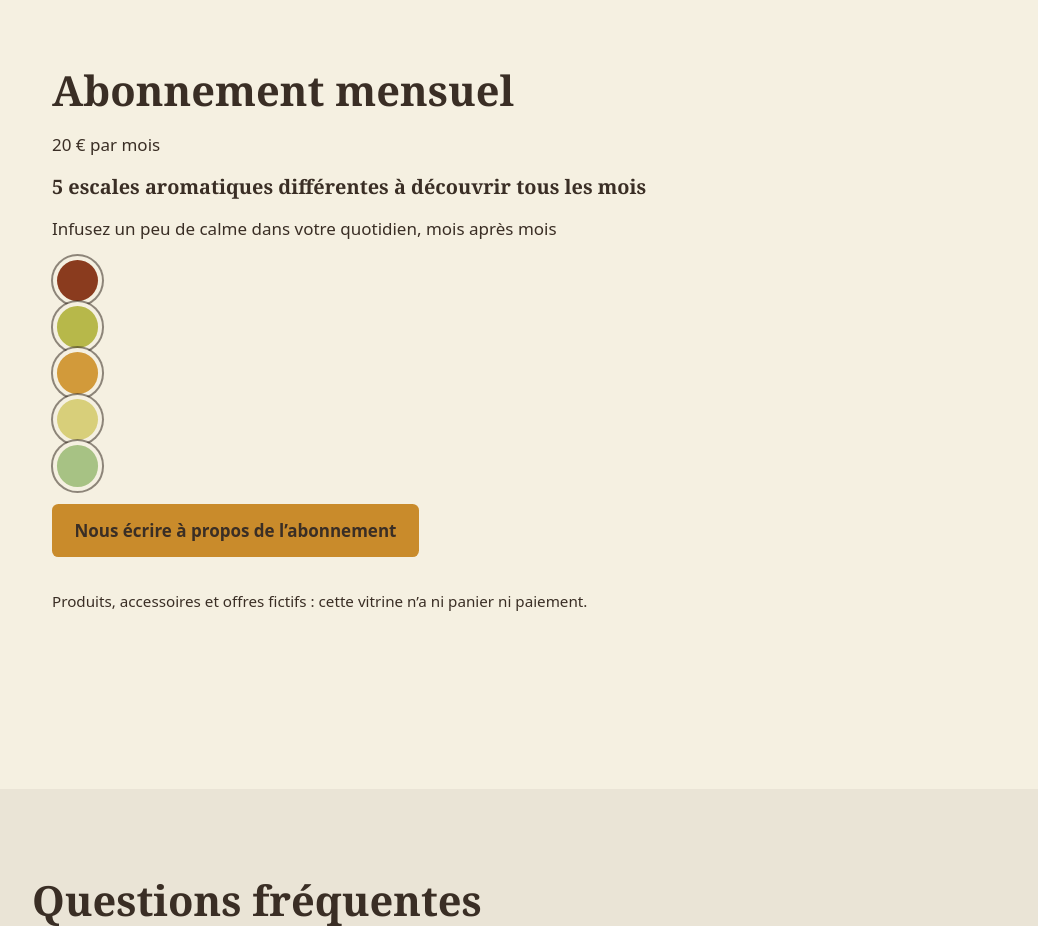
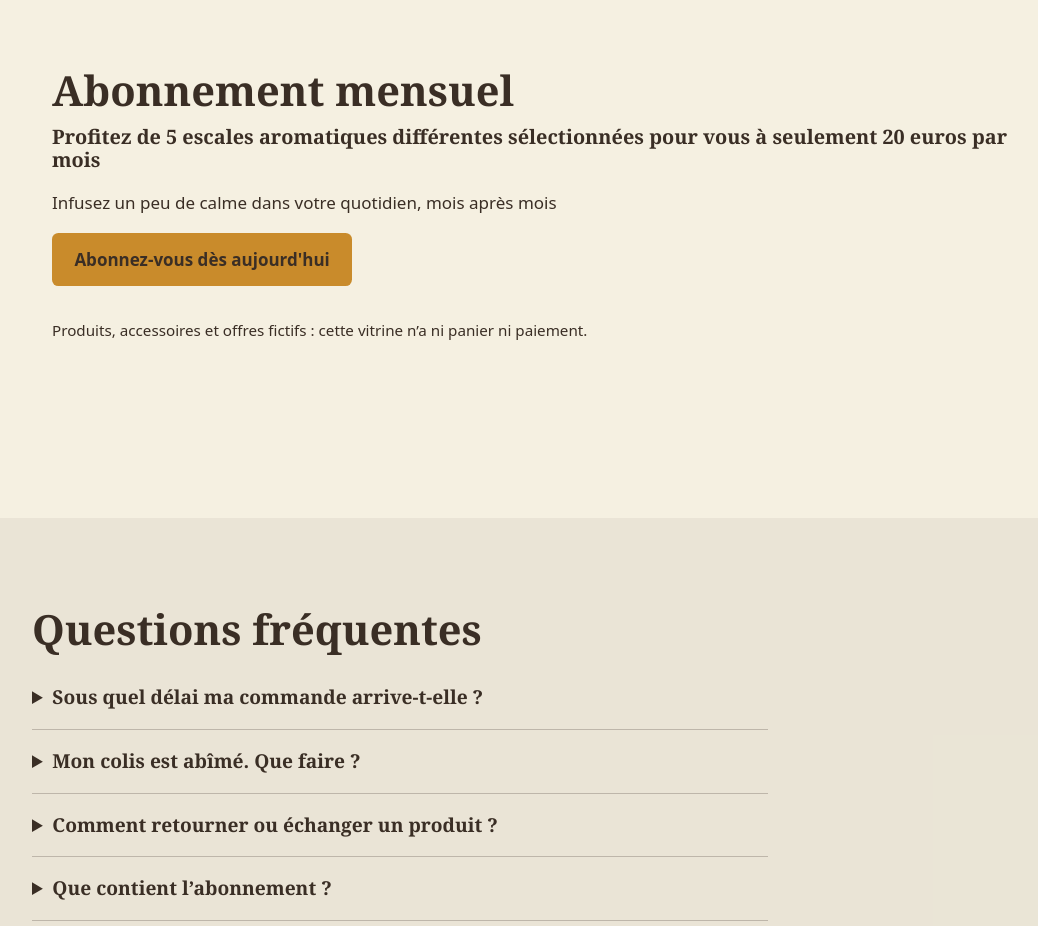
Before and after one commit to moychloe-sys/maison-kocha, a plain HTML site: page index.html in a window 1280 px wide. Shown: the part 2060-2986 px from the top of the page, without its empty margins (84-1122 px from the left). Drawn offline with Linux system fonts and the light colour scheme.

Commit message:
Update index.html

```diff
--- a/index.html
+++ b/index.html
@@ -141,18 +141,11 @@
       <div class="wrap">
         <h2 class="section-titre">Abonnement mensuel</h2>
         <div class="abo">
-          <p class="abo-prix"><span class="montant">20&nbsp;€</span> par mois</p>
           <div class="abo-texte">
-            <h3> 5 escales aromatiques différentes à découvrir tous les mois</h3>
+            <h3> Profitez de 5 escales aromatiques différentes sélectionnées pour vous à seulement 20 euros par mois </h3>
             <p>Infusez un peu de calme dans votre quotidien, mois après mois </p>
-            <p class="abo-pastilles" aria-hidden="true">
-              <span class="goutte" style="--c:#8A3B1E"></span>
-              <span class="goutte" style="--c:#B7B84A"></span>
-              <span class="goutte" style="--c:#D29A3A"></span>
-              <span class="goutte" style="--c:#D8CF7A"></span>
-              <span class="goutte" style="--c:#A7C284"></span>
             </p>
-            <p><a class="btn" href="#contact">Nous écrire à propos de l’abonnement</a></p>
+            <p><a class="btn" href="#contact">Abonnez-vous dès aujourd'hui</a></p>
           </div>
         </div>
         <p class="mention">Produits, accessoires et offres fictifs : cette vitrine n’a ni panier ni paiement.</p>
```
